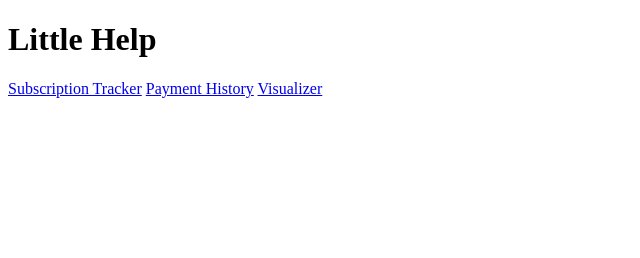
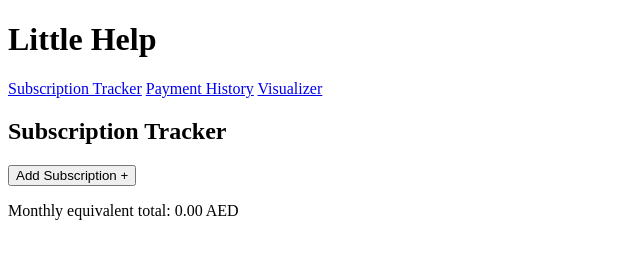
Before and after one commit to ourocode/Little-Help, a website: page public/index.html in a window 1280 px wide. Shown: the whole page, without its empty margins (0-640 px from the left). Drawn offline with Linux system fonts and the light colour scheme.

Commit message:
Add subscription tracker heading, button, and monthly total

```diff
--- a/public/index.html
+++ b/public/index.html
@@ -14,6 +14,13 @@
         <a href="/payments.html">Payment History</a>
         <a href="/visualizer.html">Visualizer</a>
     </nav>
+    <main>
+        <h2>Subscription Tracker</h2>
+        <button type="button">Add Subscription +</button>
+
+        <p>Monthly equivalent total: <span id="monthly-total">0.00</span> AED</p>
+
+    </main>
 </body>
 
 </html>
```
